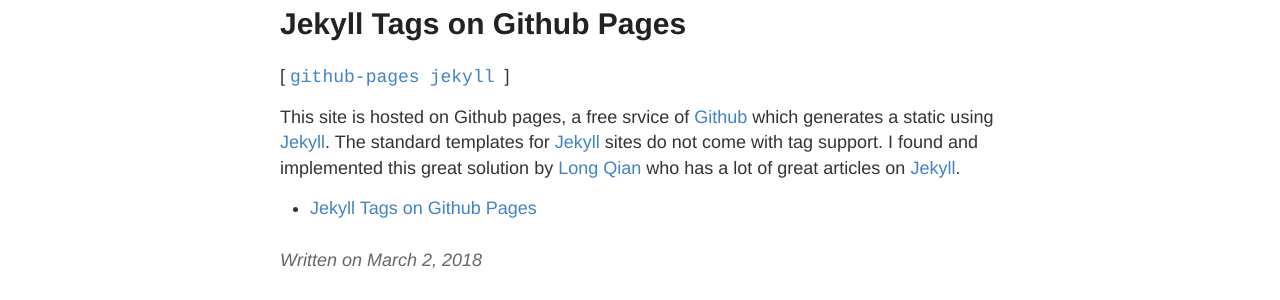
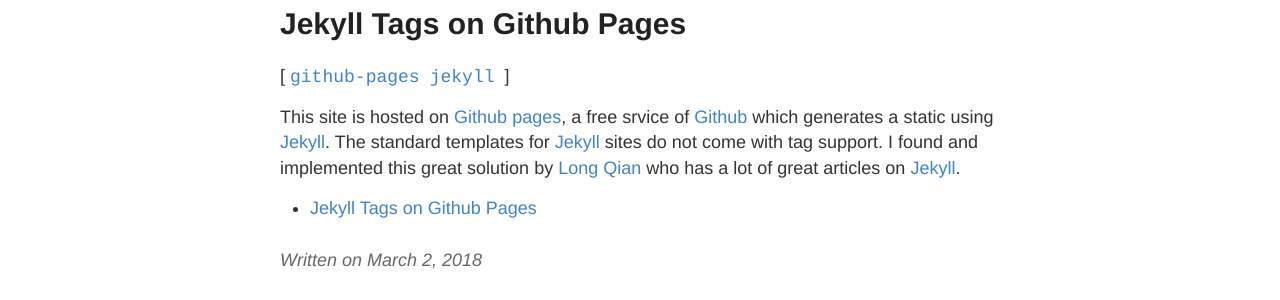
Before and after one commit to cjimti/mk, a Jekyll site: the page built from _posts/2018-03-02-jekyll-tags-on-github-pages.md, in a window 1280 px wide. Shown: the part 163-463 px from the top of the page. Built offline with Jekyll 4.4.1, drawn with Linux system fonts in a browser that asks for light colours.

```diff
--- a/_posts/2018-03-02-jekyll-tags-on-github-pages.md
+++ b/_posts/2018-03-02-jekyll-tags-on-github-pages.md
@@ -6,7 +6,7 @@ description: How to add tags to a Github Pages site using Jekyll
 tags: github-pages jekyll
 ---
 
-This site is hosted on Github pages, a free srvice of [Github] which
+This site is hosted on [Github pages], a free srvice of [Github] which
 generates a static using [Jekyll]. The standard templates for [Jekyll]
 sites do not come with tag support. I found and implemented this
 great solution by [Long Qian](http://longqian.me/) who has a lot
```
